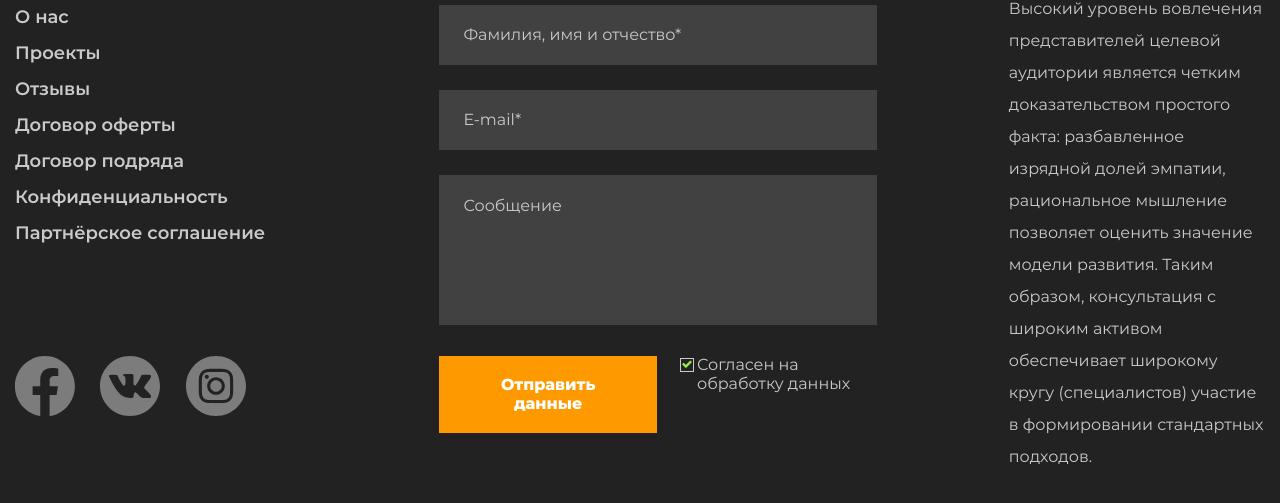
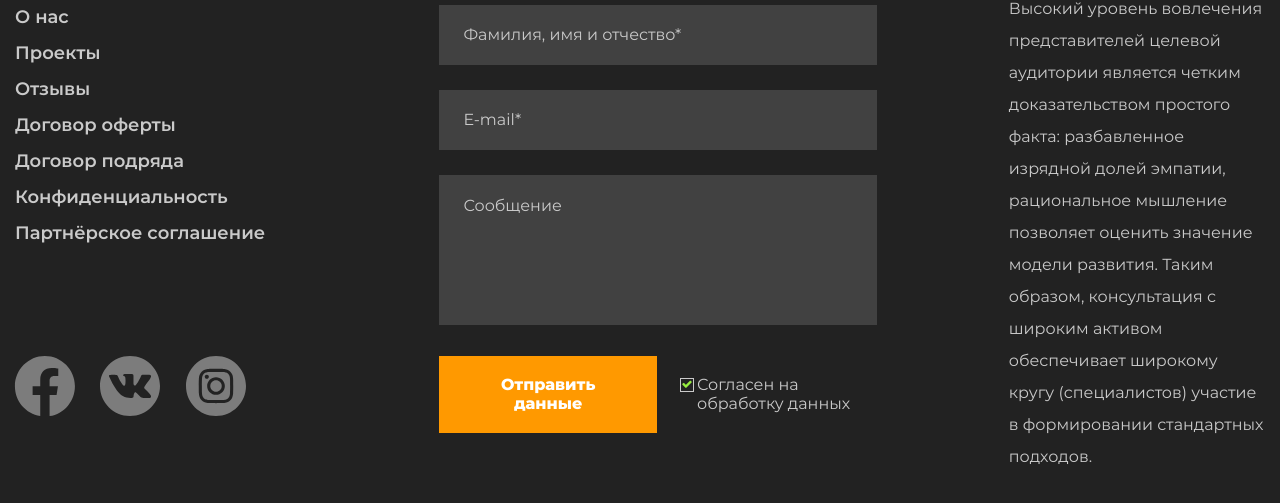
Before and after one commit to nyravv/hotels, a plain HTML site: page 11_adaptive-layout-desktop/index.html in a window 1280 px wide. Shown: the part 4307-4810 px from the top of the page. Drawn offline with Linux system fonts and the light colour scheme.

Commit message:
Refactor style.css: change .request-form__block

```diff
--- a/11_adaptive-layout-desktop/css/style.css
+++ b/11_adaptive-layout-desktop/css/style.css
@@ -940,7 +940,7 @@ button {
   background-color: rgba(255, 153, 0, 0.6);
 }
 
-.request-form__check {
+.request-form__block {
   align-self: center;
 }
 
```
